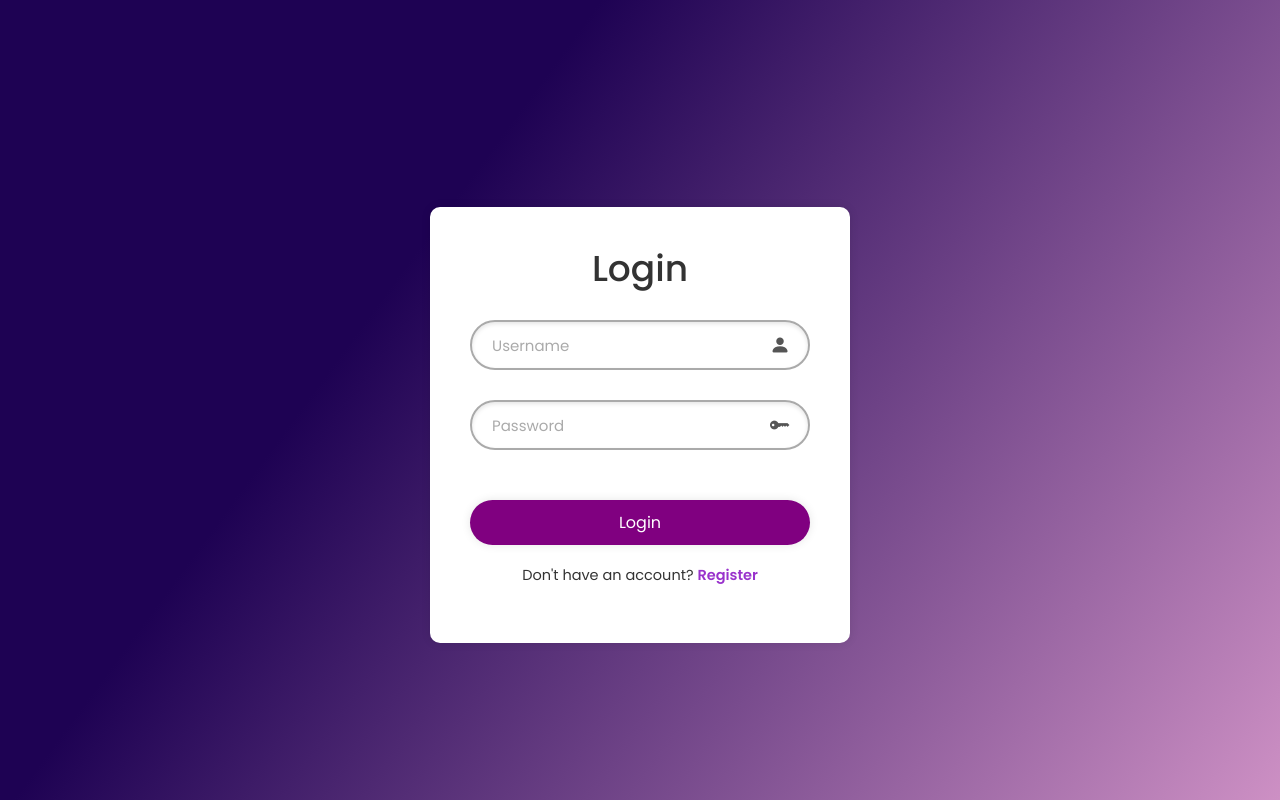
After one commit to Anay-Joshi26/agile-wd-proj, a Flask app: page /login in a window 1280 px wide. The commit adds this page. Run offline with Flask 3, Linux system fonts and the light colour scheme.

Commit message:
Created a basic styled login and register page (separate html pages), this is so the backend user authentication can be tested properly. Created/added the routes to these pages in main.py for flask, these are /login and /register.  More needs to be added such as javascript in future commits

```diff
--- a/4pics1word/main.py
+++ b/4pics1word/main.py
@@ -7,6 +7,14 @@ PORT = 5000
 @app.route("/")
 def hello_world():
     return render_template("index.html")
+
+@app.route("/login", methods=['POST', 'GET'])
+def login():
+    return render_template("login.html")
+
+@app.route("/register", methods=['POST', 'GET'])
+def register():
+    return render_template("register.html")
 
 @app.route("/challenges")
 def challenges_page():
--- /dev/null
+++ b/4pics1word/static/css/styles.css
@@ -0,0 +1,133 @@
+@import url("https://fonts.googleapis.com/css2?family=Poppins:wght@300;400;500;600;700;800;900&display=swap");
+
+* {
+    margin: 0;
+    padding: 0;
+    box-sizing: border-box;
+    font-family: "Poppins", sans-serif;
+}
+
+body {
+    background-image: linear-gradient( 126.3deg,  rgba(30,2,83,1) 32.2%, rgba(198,55,160,0.46) 109.2% );
+    display: flex;
+    min-height: 100vh;
+    justify-content: center;
+    align-items: center;
+}
+
+.wrapper {
+    display: flex;
+    flex-direction: column;
+    justify-content: center;
+    align-items: center;
+    background: #fff;
+    width: 420px;
+    color: #333;
+    border-radius: 10px;
+    padding: 40px;
+    box-shadow: 0 0 10px rgba(0,0,0,.1);
+    margin-top: 50px;
+}
+
+.wrapper h1 {
+    font-size: 36px;
+    text-align: center;
+    color: #333;
+}
+
+.wrapper .input-box {
+    position: relative;
+    width: 100%;
+    height: 50px;
+    margin: 30px 0;
+}
+
+.input-box input {
+    width: 100%;
+    height: 100%;
+    background: transparent;
+    border: 2px solid #aaa;
+    border-radius: 40px;
+    font-size: 15px;
+    color: #333;
+    padding: 20px 45px 20px 20px;
+    box-shadow: inset 0 2px 4px rgba(0, 0, 0, 0.1);
+    transition: border-color 0.3s, box-shadow 0.3s;
+    &:focus {
+        border-color: #9932cc;
+        box-shadow: inset 0 2px 4px rgba(128, 0, 128, 0.4);
+    }
+    &::placeholder {
+        color: #aaa;
+    }
+}
+
+.input-box i {
+    position: absolute;
+    right: 20px;
+    top: 50%;
+    transform: translateY(-50%);
+    font-size: 20px;
+    color: #555;
+}
+
+.wrapper .remember-forgot {
+    display: flex;
+    justify-content: center;
+    font-size: 14.5px;
+    margin: -15px 0 20px;
+}
+
+.remember-forgot label input {
+    accent-color: #9932cc;
+    margin-right: 5px;
+}
+
+.wrapper .btn {
+    width: 100%;
+    height: 45px;
+    background-color: purple;
+    border: none;
+    border-radius: 40px;
+    box-shadow: 0 0 10px rgba(0,0,0,.1);
+    cursor: pointer;
+    font-size: 16px;
+    color: #ffffff;
+    margin-top: 20px;
+    &:hover,
+    &:focus {
+        background-color: #9932cc;
+        color: #ffffff;
+        box-shadow: 0 0 10px rgba(128,0,128,.5);
+    }
+}
+
+.wrapper .register-link {
+    font-size: 14.5px;
+    text-align: center;
+    margin-top: 20px;
+}
+
+.Login-link p a {
+    color: #9932cc;
+    text-decoration: none;
+    font-weight: 600;
+    &:hover {
+        text-decoration: underline;
+    }
+}
+
+.wrapper .Login-link {
+    font-size: 14.5px;
+    text-align: center;
+    margin-top: 20px;
+}
+
+.register-link p a {
+    color: #9932cc;
+    text-decoration: none;
+    font-weight: 600;
+    &:hover {
+        text-decoration: underline;
+    }
+}
--- a/4pics1word/templates/index.html
+++ b/4pics1word/templates/index.html
@@ -9,5 +9,9 @@
 
     <h1>HOME PAGE</h1>
 
+    <a href = "{{url_for('login')}}">login</a>
+    <a href = "{{url_for('register')}}">register</a>
+
+
 </body>
 </html>
--- /dev/null
+++ b/4pics1word/templates/login.html
@@ -0,0 +1,47 @@
+<!DOCTYPE html>
+<html lang="en">
+<head>
+    <meta charset="UTF-8">
+    <meta name="viewport" content="width=device-width, initial-scale=1.0">
+    <title>4pics1word | Login</title>
+    <link rel="stylesheet" href="{{url_for('static', filename = 'css/styles.css')}}">
+    <link rel="stylesheet" href="https://cdn.jsdelivr.net/npm/bootstrap-icons@1.11.3/font/bootstrap-icons.min.css">
+    <link href="https://cdn.jsdelivr.net/npm/bootstrap@5.3.3/dist/css/bootstrap.min.css" rel="stylesheet" integrity="sha384-QWTKZyjpPEjISv5WaRU9OFeRpok6YctnYmDr5pNlyT2bRjXh0JMhjY6hW+ALEwIH" crossorigin="anonymous">
+    <script defer src="https://cdn.jsdelivr.net/npm/bootstrap@5.3.3/dist/js/bootstrap.bundle.min.js" integrity="sha384-YvpcrYf0tY3lHB60NNkmXc5s9fDVZLESaAA55NDzOxhy9GkcIdslK1eN7N6jIeHz" crossorigin="anonymous"></script>
+
+</head>
+<body>
+
+    <div class="wrapper">
+        <form action="">
+            <h1>Login</h1>
+            <div class="username-container input-box">
+                <input type="text" id = 'username-input' placeholder="Username" class = 'form-control' required>
+                <i class="bi bi-person-fill"></i>
+            </div>
+            <div class="password-container input-box">
+                <input type="password" id = 'password-input' placeholder="Password" class = 'form-control' required>
+                <i class="bi bi-key-fill"></i>
+                <div class = 'invalid-feedback'>Invalid Password</div>
+            </div>
+
+            <button type="submit" class="btn">Login</button>
+
+            <div class="register-link">
+                <p>Don't have an account? <a href="{{url_for('register')}}">Register</a></p>
+            </div>
+        </form>
+    </div>
+
+    <script defer>
+        const form = document.querySelector('form')
+        const username = document.querySelector('.usernamer-input')
+        const password = document.querySelector('.password-input')
+
+
+    </script>
+
+
+
+</body>
+</html>
```
Also changed, not shown: 4pics1word/templates/register.html (added, +45 -0 lines), 4pics1word/static/css/style.css (deleted).
